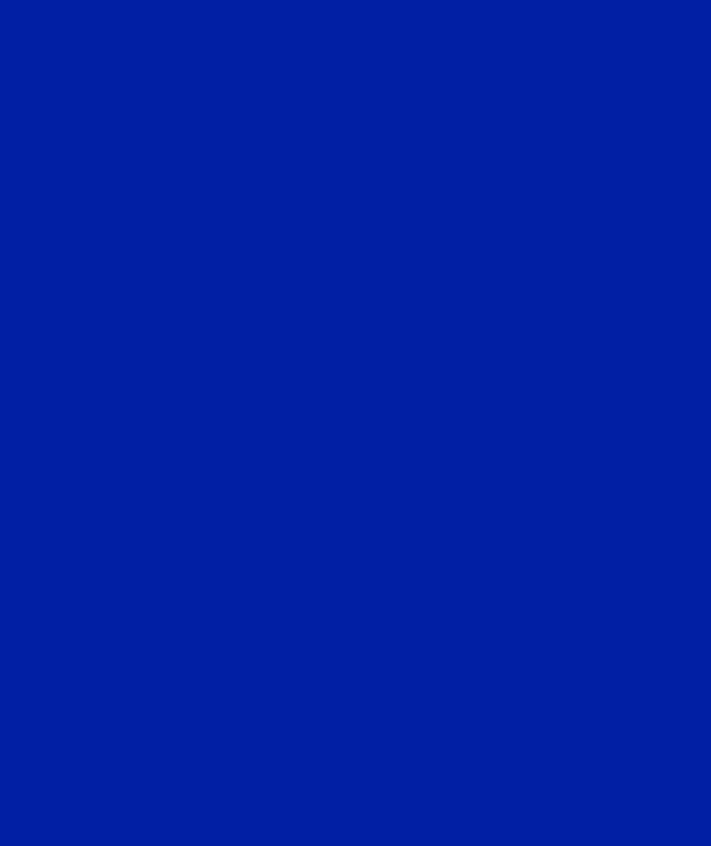
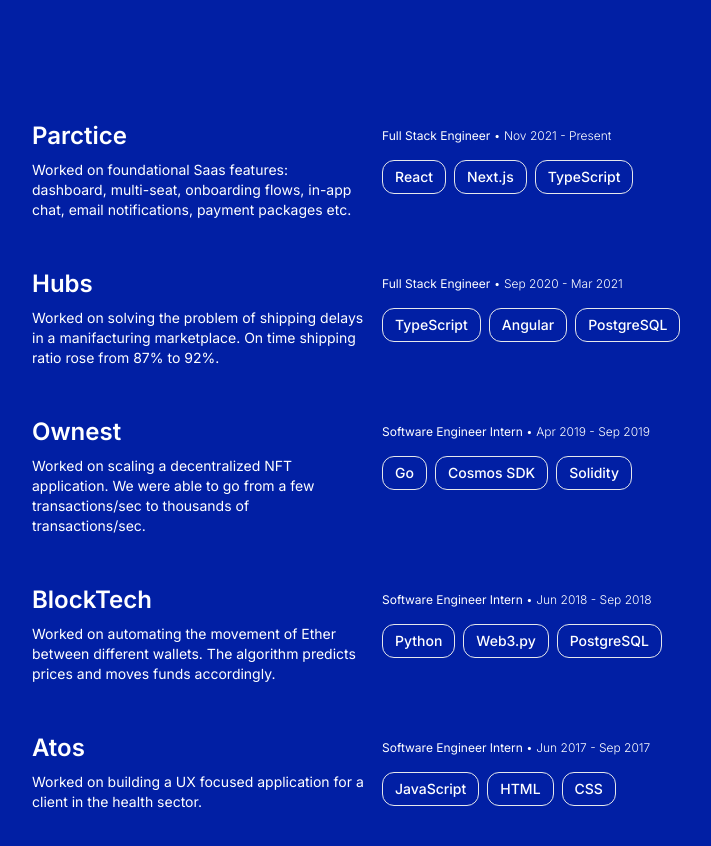
Before and after one commit to byabari/byabari, a Next.js app: page / in a window 1280 px wide. Shown: the part 400-1246 px from the top of the page, without its empty margins (274-985 px from the left). Before the commit the page ends 800 px from the top, so only its background shows below. Built offline with nearby package versions, Linux system fonts and the light colour scheme.

Commit message:
update 2 files and create 1 file

```diff
--- a/app/page.js
+++ b/app/page.js
@@ -1,5 +1,8 @@
+import Resume from "@/components/Resume";
+
 export default function HomePage() {
   return (
+    <>
       <div className="h-[60vh] flex flex-col justify-center">
         <h1 className="text-4xl font-bold mb-5">Hi, I'm Bari Abbassi</h1>
         <h2 className="text-2xl font-bold mb-4">
@@ -7,5 +10,7 @@
         </h2>
         <p>I enjoy building web apps from design to backend.</p>
       </div>
+      <Resume />
+    </>
   );
 }
--- a/components/Link.js
+++ b/components/Link.js
@@ -3,7 +3,7 @@
 export default function Link(props) {
   return (
     <NextLink {...props}>
-      <div className="hover:underline">{props.children}</div>
+      <div className="hover:underline underline-offset-4">{props.children}</div>
     </NextLink>
   );
 }
--- /dev/null
+++ b/components/Resume.js
@@ -0,0 +1,93 @@
+import NextLink from "next/link";
+
+const Experience = ({
+  companyName,
+  companyWebsite,
+  jobDescription,
+  jobTitle,
+  startDate,
+  endDate,
+  technologies,
+}) => {
+  return (
+    <div className="flex space-x-4">
+      <div className="w-1/2">
+        <a href={companyWebsite} target="_blank">
+          <h3 className="text-2xl font-semibold hover:underline underline-offset-4 mb-2">
+            {companyName}
+          </h3>
+        </a>
+        <p className="text-sm">{jobDescription}</p>
+      </div>
+      <div>
+        <div className="text-xs mt-2 mb-4">
+          {jobTitle}
+          <span className="font-light">
+            {" "}
+            • {startDate} - {endDate}
+          </span>
+        </div>
+        <div className="flex space-x-2">
+          {technologies.map((technology) => (
+            <div className="text-sm font-medium border rounded-xl px-3 py-1.5">
+              {technology}
+            </div>
+          ))}
+        </div>
+      </div>
+    </div>
+  );
+};
+export default function Resume() {
+  return (
+    <div className="space-y-12">
+      <Experience
+        companyName="Parctice"
+        companyWebsite="https://practice.do"
+        jobDescription="Worked on foundational Saas features: dashboard, multi-seat,
+          onboarding flows, in-app chat, email notifications, payment packages
+          etc."
+        jobTitle="Full Stack Engineer"
+        startDate="Nov 2021"
+        endDate="Present"
+        technologies={["React", "Next.js", "TypeScript"]}
+      />
+      <Experience
+        companyName="Hubs"
+        companyWebsite="https://hubs.com"
+        jobDescription="Worked on solving the problem of shipping delays in a manifacturing marketplace. On time shipping ratio rose from 87% to 92%."
+        jobTitle="Full Stack Engineer"
+        startDate="Sep 2020"
+        endDate="Mar 2021"
+        technologies={["TypeScript", "Angular", "PostgreSQL"]}
+      />
+      <Experience
+        companyName="Ownest"
+        companyWebsite="https://ownest.io"
+        jobDescription="Worked on scaling a decentralized NFT application. We were able to go from a few transactions/sec to thousands of transactions/sec."
+        jobTitle="Software Engineer Intern"
+        startDate="Apr 2019"
+        endDate="Sep 2019"
+        technologies={["Go", "Cosmos SDK", "Solidity"]}
+      />
+      <Experience
+        companyName="BlockTech"
+        companyWebsite="https://block-tech.io"
+        jobDescription="Worked on automating the movement of Ether between different wallets. The algorithm predicts prices and moves funds accordingly."
+        jobTitle="Software Engineer Intern"
+        startDate="Jun 2018"
+        endDate="Sep 2018"
+        technologies={["Python", "Web3.py", "PostgreSQL"]}
+      />
+      <Experience
+        companyName="Atos"
+        companyWebsite="https://atos.net"
+        jobDescription="Worked on building a UX focused application for a client in the health sector."
+        jobTitle="Software Engineer Intern"
+        startDate="Jun 2017"
+        endDate="Sep 2017"
+        technologies={["JavaScript", "HTML", "CSS"]}
+      />
+    </div>
+  );
+}
```
Lines whose indentation alone changed are shown as unchanged.
